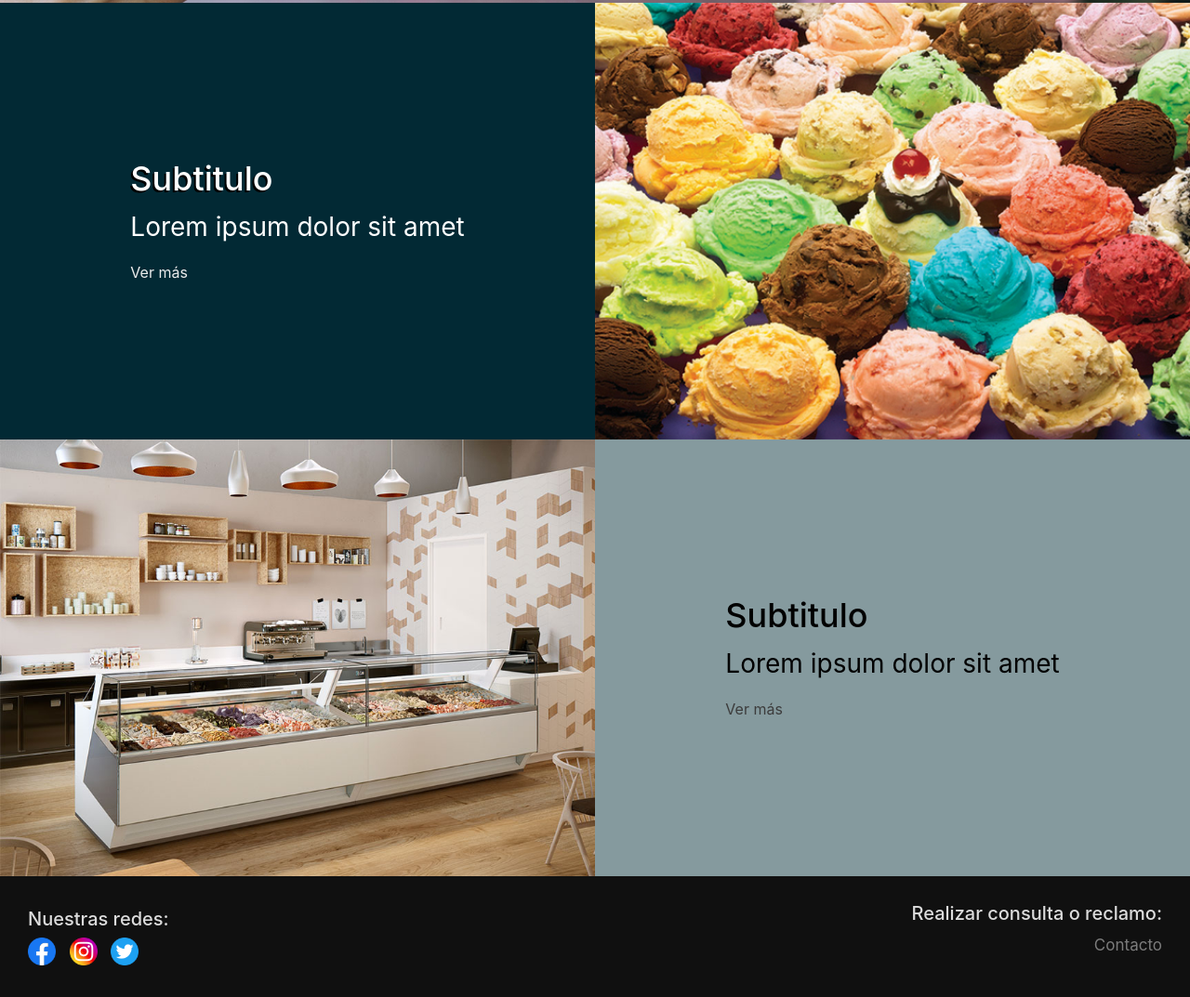
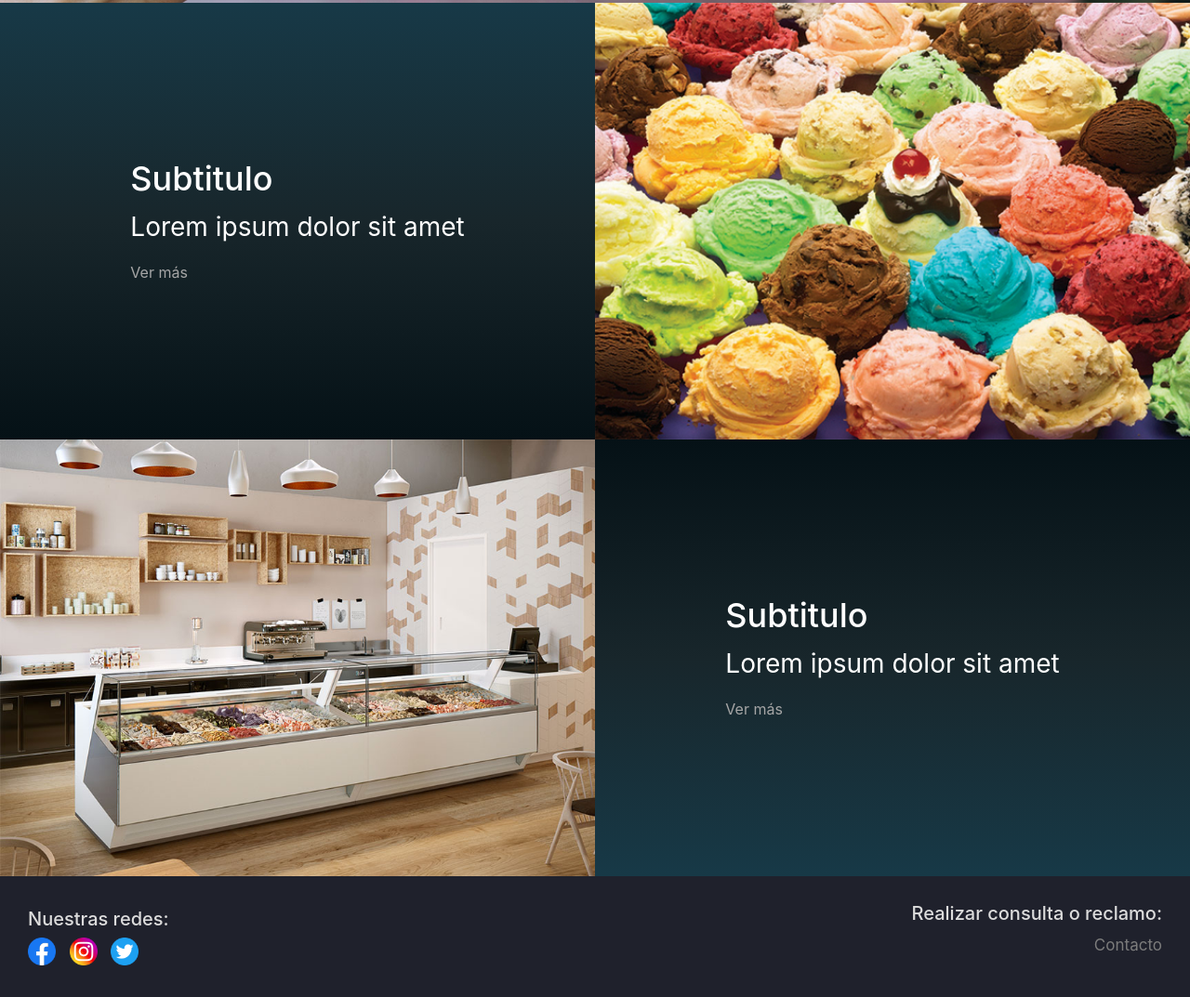
Before and after one commit to MScrimaglia/heladeria_Scrimaglia, a plain HTML site: page index.html in a window 1280 px wide. Shown: the part 857-1930 px from the top of the page at 93% size. Drawn offline with nearby package versions, Linux system fonts and the light colour scheme.

Commit message:
cambio de colores de fondo y anadido de gradientes

```diff
--- a/index.html
+++ b/index.html
@@ -43,9 +43,9 @@
 
             <article class="index_subtext" id="index_subtext1">
                 <div>
-                    <h1 class="subtitle_subtext1">Subtitulo</h1>
-                    <p class="paragraph_subtext1">Lorem ipsum dolor sit amet</p>
-                    <a class="seemore_subtext1" href="./pages/sabores.html">Ver más</a>
+                    <h1 class="subtitle_subtext">Subtitulo</h1>
+                    <p class="paragraph_subtext">Lorem ipsum dolor sit amet</p>
+                    <a class="seemore_subtext" href="./pages/sabores.html">Ver más</a>
                 </div>
             </article>
 
@@ -55,9 +55,9 @@
 
             <article class="index_subtext" id="index_subtext2">
                 <div>
-                    <h1 class="subtitle_subtext2">Subtitulo</h1>
-                    <p class="paragraph_subtext2">Lorem ipsum dolor sit amet</p>
-                    <a class="seemore_subtext2" href="./pages/locales.html">Ver más</a>
+                    <h1 class="subtitle_subtext">Subtitulo</h1>
+                    <p class="paragraph_subtext">Lorem ipsum dolor sit amet</p>
+                    <a class="seemore_subtext" href="./pages/locales.html">Ver más</a>
                 </div>
             </article>
 
--- a/style/style.css
+++ b/style/style.css
@@ -6,12 +6,14 @@ html {
 
 body {
     margin: 0;
-    background-color: #292929;
+    /* color antiguo: background-color: #292929;*/
+    background-color: #06070d;
     color: antiquewhite;
 }
 
 header {
-    background-color: #101010;
+    /* color antiguo: background-color: #101010;*/
+    background-color: #06070d;
     height: 60px;
     display: flex;
     justify-content: space-between;
@@ -25,6 +27,11 @@ header {
 }
 
 .logo {
+    text-decoration: none;
+    color: rgb(220, 220, 220);
+}
+
+.logo:hover {
     text-decoration: none;
     color: rgb(220, 220, 220);
 }
@@ -48,7 +55,8 @@ header {
 }
 
 .nav__li:hover > .nav__a{
-    color: #101010;
+    color: #06070d;
+    text-decoration: none;
     transition: 200ms;
 }
 
@@ -67,7 +75,14 @@ header {
 }
 
 .titulo_section {
-    margin-left: 25px;
+    padding: 15px 25px 15px 25px;
+    margin-bottom: 20px;
+    background-color: #2425288a;
+}
+
+.titulo_contacto {
+    padding: 15px 25px 15px 25px;
+    margin-bottom: 20px;
 }
 
 .main_description {
@@ -130,48 +145,31 @@ header {
 }
 
 #index_subtext1 {
-    background-color: #022934;
+    background-color: #051116;
+    background-image: linear-gradient(to top, #051116, #18262b, #173947);
 }
 
 #index_subtext2 {
-    background-color: #859a9e;
+    background-color: #051116;
+    background-image: linear-gradient(to bottom, #051116, #18262b, #173947);
 }
 
-.subtitle_subtext1 {
+.subtitle_subtext {
     color: rgb(255, 255, 255);
-    text-shadow: -2px 2px black;
     font-size: 36px;
 }
 
-.paragraph_subtext1 {
+.paragraph_subtext {
     color: rgb(255, 255, 255);
     font-size: 28px;
 }
 
-.seemore_subtext1 {
-    color: rgb(236, 236, 236);
+.seemore_subtext {
+    color: rgb(166, 166, 166);
 }
 
-.seemore_subtext1:hover {
+.seemore_subtext:hover {
     color: rgb(215, 215, 215);
-}
-
-.subtitle_subtext2 {
-    color: black;
-    font-size: 36px;
-}
-
-.paragraph_subtext2 {
-    color: black;
-    font-size: 28px;
-}
-
-.seemore_subtext2 {
-    color: rgb(60, 60, 60);
-}
-
-.seemore_subtext2:hover {
-    color: black;
 }
 
 .index_image_cell {
@@ -193,7 +191,8 @@ header {
 
 .footer {
     height: 130px;
-    background-color: #101010;
+    /* color antiguo: background-color: #101010;*/
+    background-color: #1f212c;
     display: flex;
     justify-content: space-between;
     padding: 0 30px;
@@ -358,6 +357,7 @@ header {
     background-image: url(../assets/img/conctactImage.jpg);
     background-size: cover;
     background-repeat: no;
+    background-position: -50px;
 }
 
 .submit_button {
@@ -396,6 +396,7 @@ header {
     background: rgb(10,10,10);
     background: linear-gradient(90deg, rgba(10,10,10,0) 0%, rgba(0,0,0,0.7318277652858018) 50%, rgba(0,0,0,0.9475140397956058) 100%);
     margin: 0;
+    font-size: 22px;
 }
 
 .producto_titulo{
@@ -499,7 +500,7 @@ header {
     background-image: url(../assets/img/cafeteriaCafe.jpg);
     background-size: cover;
     background-repeat: no-repeat;
-    background-position: -300px;
+    background-position: -260px;
 }
 
 .local_container {
```
Also changed, not shown: pages/contacto.html (+1 -1 lines).
